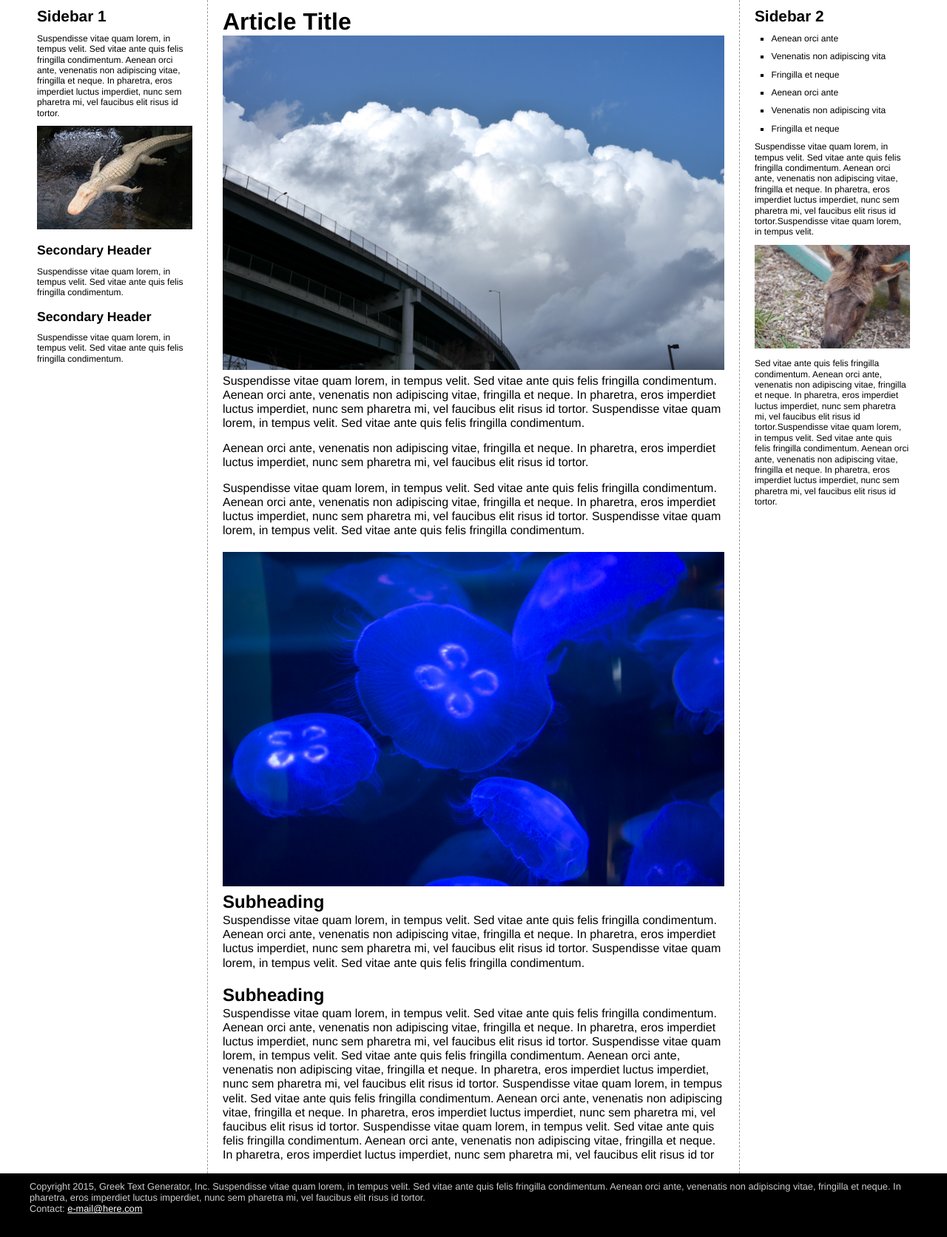
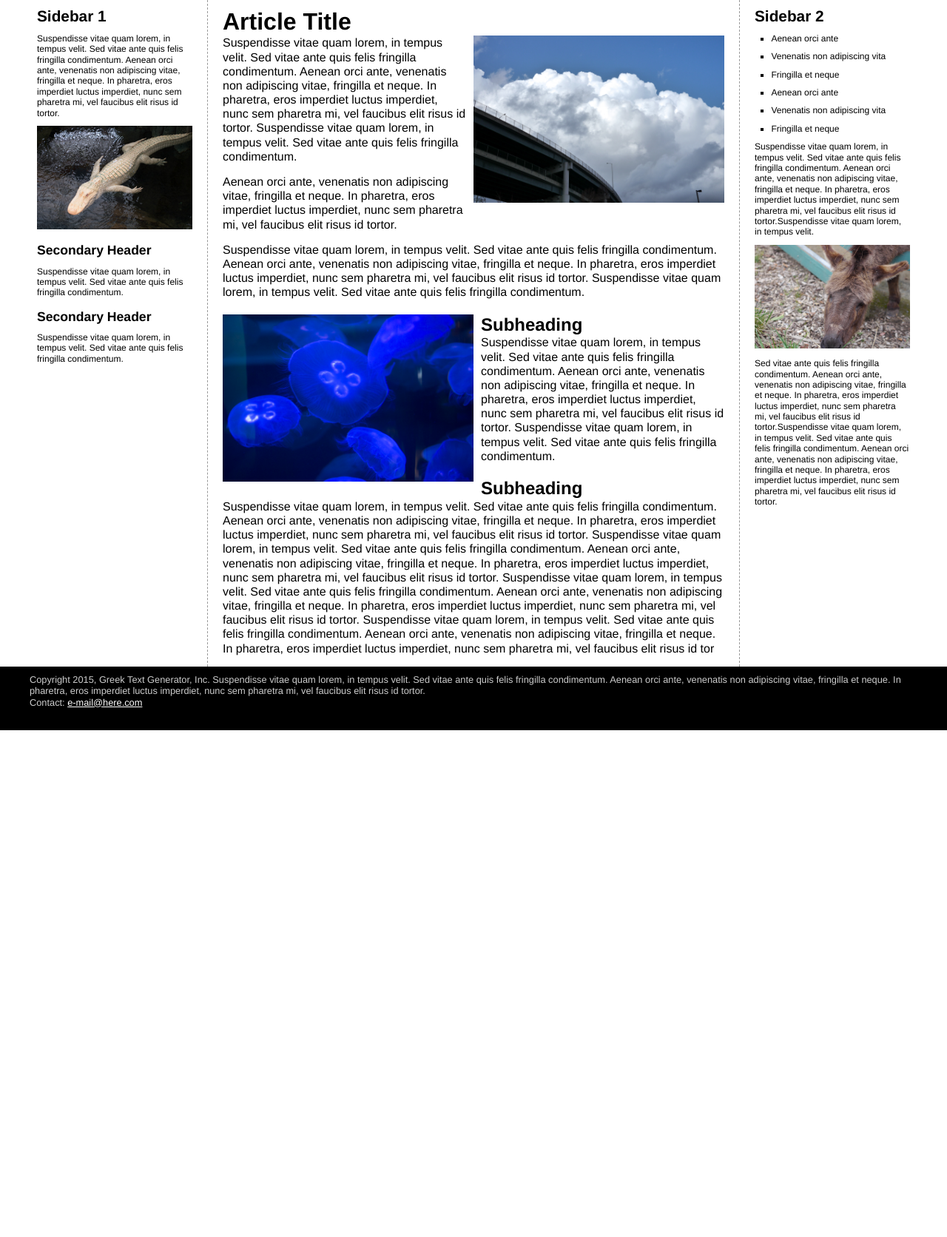
Before and after one commit to KGeetings/COSC210-webapp, a PHP site: page /ResponsiveDesignActivity/15/index.html in a window 1280 px wide. Shown: the part 155-1827 px from the top of the page at 74% size. After the commit the page ends 1142 px from the top, so only its background shows below. Run offline with PHP 8.4, Linux system fonts and the light colour scheme.

Commit message:
update assignment 4

```diff
--- a/www/ResponsiveDesignActivity/15/index.html
+++ b/www/ResponsiveDesignActivity/15/index.html
@@ -22,27 +22,29 @@
 <h1>CSS: The Missing Manual</h1>
 </header>
 <div class="contentWrapper">
+<div class="columnWrapper">
+<!-- main content goes here -->
+<article class="main">
+  <h2>Article Title</h2>
+  <p><img src="imgs/clouds.jpg" alt="Clouds" class="half right">Suspendisse vitae quam lorem, in tempus velit. Sed vitae ante quis felis fringilla condimentum. Aenean orci ante, venenatis non adipiscing vitae, fringilla et neque. In pharetra, eros imperdiet luctus imperdiet, nunc sem pharetra mi, vel faucibus elit risus id tortor. Suspendisse vitae quam lorem, in tempus velit. Sed vitae ante quis felis fringilla condimentum.</p>
+  <p>Aenean orci ante, venenatis non adipiscing vitae, fringilla et neque. In pharetra, eros imperdiet luctus imperdiet, nunc sem pharetra mi, vel faucibus elit risus id tortor. </p>
+  <p>Suspendisse vitae quam lorem, in tempus velit. Sed vitae ante quis felis fringilla condimentum. Aenean orci ante, venenatis non adipiscing vitae, fringilla et neque. In pharetra, eros imperdiet luctus imperdiet, nunc sem pharetra mi, vel faucibus elit risus id tortor. Suspendisse vitae quam lorem, in tempus velit. Sed vitae ante quis felis fringilla condimentum. </p>
+  <h3><img src="imgs/jellyfish.jpg" alt="Jellyfish" class="half left">Subheading</h3>
+  <p>Suspendisse vitae quam lorem, in tempus velit. Sed vitae ante quis felis fringilla condimentum. Aenean orci ante, venenatis non adipiscing vitae, fringilla et neque. In pharetra, eros imperdiet luctus imperdiet, nunc sem pharetra mi, vel faucibus elit risus id tortor. Suspendisse vitae quam lorem, in tempus velit. Sed vitae ante quis felis fringilla condimentum. </p>
+  <h3>Subheading</h3>
+  <p>Suspendisse vitae quam lorem, in tempus velit. Sed vitae ante quis felis fringilla condimentum. Aenean orci ante, venenatis non adipiscing vitae, fringilla et neque. In pharetra, eros imperdiet luctus imperdiet, nunc sem pharetra mi, vel faucibus elit risus id tortor. Suspendisse vitae quam lorem, in tempus velit. Sed vitae ante quis felis fringilla condimentum. Aenean orci ante, venenatis non adipiscing vitae, fringilla et neque. In pharetra, eros imperdiet luctus imperdiet, nunc sem pharetra mi, vel faucibus elit risus id tortor. Suspendisse vitae quam lorem, in tempus velit. Sed vitae ante quis felis fringilla condimentum. Aenean orci ante, venenatis non adipiscing vitae, fringilla et neque. In pharetra, eros imperdiet luctus imperdiet, nunc sem pharetra mi, vel faucibus elit risus id tortor. Suspendisse vitae quam lorem, in tempus velit. Sed vitae ante quis felis fringilla condimentum. Aenean orci ante, venenatis non adipiscing vitae, fringilla et neque. In pharetra, eros imperdiet luctus imperdiet, nunc sem pharetra mi, vel faucibus elit risus id tor</p>
+</article>
 <!-- first sidebar goes here -->
 <aside class="sidebar1">
   <h2>Sidebar 1</h2>
   <p>Suspendisse vitae quam lorem, in tempus velit. Sed vitae ante quis felis fringilla condimentum. Aenean orci ante, venenatis non adipiscing vitae, fringilla et neque. In pharetra, eros imperdiet luctus imperdiet, nunc sem pharetra mi, vel faucibus elit risus id tortor.  </p>
-  <p><img src="imgs/gator.jpg" alt="Gator" width="210" height="140"></p>
+  <p><img src="imgs/gator.jpg" alt="Gator"></p>
   <h3>Secondary Header</h3>
   <p>Suspendisse vitae quam lorem, in tempus velit. Sed vitae ante quis felis fringilla condimentum.  </p>
   <h3>Secondary Header</h3>
   <p>Suspendisse vitae quam lorem, in tempus velit. Sed vitae ante quis felis fringilla condimentum. </p>
 </aside>
-<!-- main content goes here -->
-<article class="main">
-  <h2>Article Title</h2>
-  <p><img src="imgs/clouds.jpg" alt="Clouds" width="678" height="452">Suspendisse vitae quam lorem, in tempus velit. Sed vitae ante quis felis fringilla condimentum. Aenean orci ante, venenatis non adipiscing vitae, fringilla et neque. In pharetra, eros imperdiet luctus imperdiet, nunc sem pharetra mi, vel faucibus elit risus id tortor. Suspendisse vitae quam lorem, in tempus velit. Sed vitae ante quis felis fringilla condimentum.</p>
-  <p>Aenean orci ante, venenatis non adipiscing vitae, fringilla et neque. In pharetra, eros imperdiet luctus imperdiet, nunc sem pharetra mi, vel faucibus elit risus id tortor. </p>
-  <p>Suspendisse vitae quam lorem, in tempus velit. Sed vitae ante quis felis fringilla condimentum. Aenean orci ante, venenatis non adipiscing vitae, fringilla et neque. In pharetra, eros imperdiet luctus imperdiet, nunc sem pharetra mi, vel faucibus elit risus id tortor. Suspendisse vitae quam lorem, in tempus velit. Sed vitae ante quis felis fringilla condimentum. </p>
-  <h3><img src="imgs/jellyfish.jpg" alt="Jellyfish" width="678" height="452">Subheading</h3>
-  <p>Suspendisse vitae quam lorem, in tempus velit. Sed vitae ante quis felis fringilla condimentum. Aenean orci ante, venenatis non adipiscing vitae, fringilla et neque. In pharetra, eros imperdiet luctus imperdiet, nunc sem pharetra mi, vel faucibus elit risus id tortor. Suspendisse vitae quam lorem, in tempus velit. Sed vitae ante quis felis fringilla condimentum. </p>
-  <h3>Subheading</h3>
-  <p>Suspendisse vitae quam lorem, in tempus velit. Sed vitae ante quis felis fringilla condimentum. Aenean orci ante, venenatis non adipiscing vitae, fringilla et neque. In pharetra, eros imperdiet luctus imperdiet, nunc sem pharetra mi, vel faucibus elit risus id tortor. Suspendisse vitae quam lorem, in tempus velit. Sed vitae ante quis felis fringilla condimentum. Aenean orci ante, venenatis non adipiscing vitae, fringilla et neque. In pharetra, eros imperdiet luctus imperdiet, nunc sem pharetra mi, vel faucibus elit risus id tortor. Suspendisse vitae quam lorem, in tempus velit. Sed vitae ante quis felis fringilla condimentum. Aenean orci ante, venenatis non adipiscing vitae, fringilla et neque. In pharetra, eros imperdiet luctus imperdiet, nunc sem pharetra mi, vel faucibus elit risus id tortor. Suspendisse vitae quam lorem, in tempus velit. Sed vitae ante quis felis fringilla condimentum. Aenean orci ante, venenatis non adipiscing vitae, fringilla et neque. In pharetra, eros imperdiet luctus imperdiet, nunc sem pharetra mi, vel faucibus elit risus id tor</p>
-</article>
+</div>
 <!-- second sidebar goes here -->
 <aside class="sidebar2">
 <h2>Sidebar 2 </h2>
@@ -55,7 +57,7 @@
     <li> Fringilla et neque</li>
   </ul>
   <p>Suspendisse vitae quam lorem, in tempus velit. Sed vitae ante quis felis fringilla condimentum. Aenean orci ante, venenatis non adipiscing vitae, fringilla et neque. In pharetra, eros imperdiet luctus imperdiet, nunc sem pharetra mi, vel faucibus elit risus id tortor.Suspendisse vitae quam lorem, in tempus velit. </p>
-  <p><img src="imgs/mule.jpg" alt="Mule" width="210" height="140"></p>
+  <p><img src="imgs/mule.jpg" alt="Mule"></p>
   <p>Sed vitae ante quis felis fringilla condimentum. Aenean orci ante, venenatis non adipiscing vitae, fringilla et neque. In pharetra, eros imperdiet luctus imperdiet, nunc sem pharetra mi, vel faucibus elit risus id tortor.Suspendisse vitae quam lorem, in tempus velit. Sed vitae ante quis felis fringilla condimentum. Aenean orci ante, venenatis non adipiscing vitae, fringilla et neque. In pharetra, eros imperdiet luctus imperdiet, nunc sem pharetra mi, vel faucibus elit risus id tortor.</p>
 </aside>
 </div>
--- a/www/ResponsiveDesignActivity/15/styles.css
+++ b/www/ResponsiveDesignActivity/15/styles.css
@@ -136,15 +136,18 @@ footer a {
 	margin: 0 auto;
 }*/
 
-
+.columnWrapper {
+	float: left;
+	width: 80%;
+}
 .sidebar1 {
   float: left;
-  width: 20%;
+  width: 25%;
   padding: 0 20px 0 10px;
 }
 .main {
-  float: left;
-  width: 60%;
+  float: right;
+  width: 75%;
   padding: 0 20px;
   border-left: dashed 1px rgb(153,153,153);
   border-right: dashed 1px rgb(153,153,153);
@@ -161,3 +164,61 @@ nav ul, header h1, footer p, .contentWrapper {
   max-width: 1200px;
   margin: 0 auto;
 }
+img {
+	max-width: 100%;
+}
+img.half {
+	max-width: 50%;
+}
+img.left {
+	float: left;
+	margin: 0 10px 10px 0;
+}
+img.right {
+	float: right;
+	margin: 0 0 10px 10px;
+}
+@media (min-width: 481px) and (max-width:768px) {
+	.sidebar2{
+		float: none;
+		width: auto;
+		clear: both;
+		border-top: 2px solid black;
+		padding-top: 10px;
+	}
+	.columnWrapper {
+		width: auto;
+	}
+	.main {
+		border-right: none;
+	}
+}
+@media (max-width: 480px) {
+	.columnWrapper, .main, .sidebar1, .sidebar2 {
+		float: none;
+		width: auto;
+	}
+	.main {
+		border: none;
+	}
+	.sidebar1, .sidebar2 {
+		border-top: 2px solid black;
+		margin-top: 25px;
+		padding-top: 10px;
+	}
+	header h1 {
+		font-size: 1.5em;
+	}
+	nav {
+		text-align: center;
+	}
+	nav li {
+		float: none;
+		display: inline-block;
+	}
+	nav a {
+		float: none;
+		display: inline-block;
+		border: none;
+	}
+}
```
